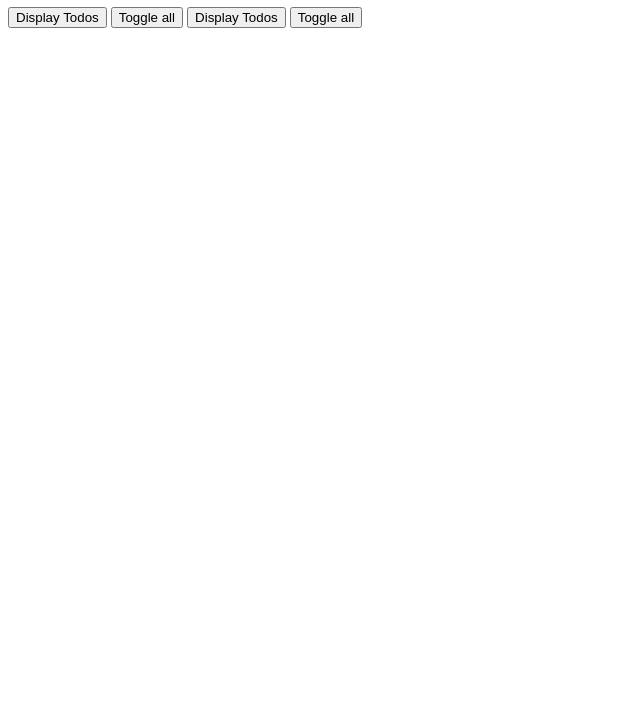
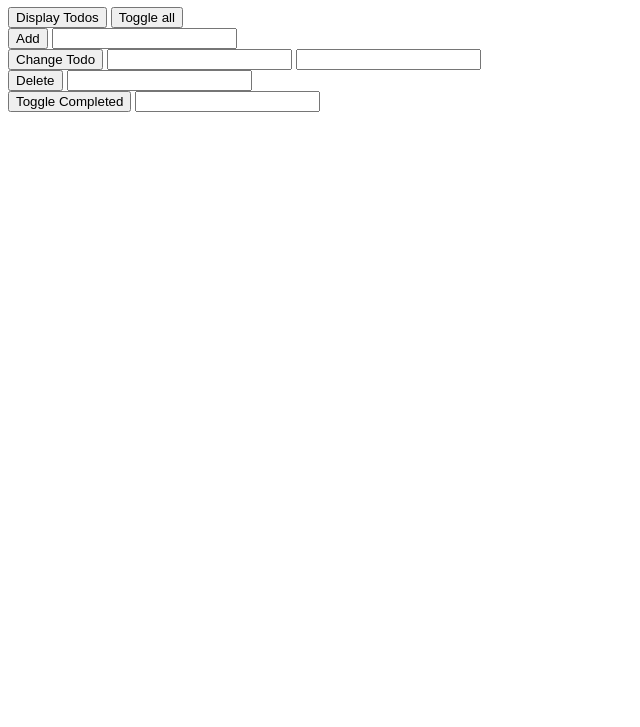
Before and after one commit to giordifungula/Todo-app, a plain HTML site: page index.html in a window 1280 px wide. Shown: the part 73-800 px from the top of the page, without its empty margins (0-640 px from the left). Drawn offline with Linux system fonts and the light colour scheme.

Commit message:
completed the handlers object with methods

```diff
--- a/app.js
+++ b/app.js
@@ -127,17 +127,17 @@ var TodoList = {
 
 
 }
-var displayTodos = document.getElementById("displayTodos");
-var toggleAll = document.getElementById("toggleAll");
+// var displayTodos = document.getElementById("displayTodos");
+// var toggleAll = document.getElementById("toggleAll");
 
-displayTodos.addEventListener('click', function(){
-//console.log("clicked bro this works");
-TodoList.displayTodo();
-//this not needed as we are outside the object
-});
-toggleAll.addEventListener('click' , function(){
-	TodoList.toggleAll();//toggle all Funciton
-});
+// displayTodos.addEventListener('click', function(){
+// //console.log("clicked bro this works");
+// TodoList.displayTodo();
+// //this not needed as we are outside the object
+// });
+// toggleAll.addEventListener('click' , function(){
+// 	TodoList.toggleAll();//toggle all Funciton
+// });
 
 var handlers = {
 	//handle different events
@@ -146,5 +146,38 @@ var handlers = {
 	},
 	toggleAll: function(){
 		TodoList.toggleAll();
+	},
+	addTodo: function() {
+		var todoTextInput = document.getElementById("addTodoText");
+		TodoList.addTodo(todoTextInput.value); //passing a dom element as parameter needs value
+		todoTextInput.value = ''; //clear box
+	},
+	changeTodo: function(){
+		//debugger;
+		var changeTodoPositionInput = document.getElementById("changeTodoPositionInput");
+		var changeTodoTextInput = document.getElementById("changeTodoTextInput");
+
+		TodoList.changeTodo(changeTodoPositionInput.value, changeTodoTextInput.value)
+
+		changeTodoPositionInput.value = ''; //resetting the value
+		changeTodoTextInput.value = '';
+	},
+	deleteTodo: function(){
+
+		var deleteTodoPosition = document.getElementById('deleteTodoPositionInput');
+		TodoList.deleteTodo(deleteTodoPosition.valueAsNumber);
+		deleteTodoPosition = ''; //clear what is stored
+	},
+	toggleCompleted: function(a){
+		// debugger;
+		var toggleCompletedVal = document.getElementById('toggleCompletedInput');
+		TodoList.toggleCompleted(toggleCompletedVal.value);
+		toggleCompletedVal = '';
 	}
+
 };
+
+var userResponse = {
+	//receive information from user
+
+}
--- a/index.html
+++ b/index.html
@@ -5,11 +5,28 @@
 </head>
 <body>
 	<h1>Building a TodoList App checker</h1>
-	<button id="displayTodos">Display Todos</button>
-	<button id="toggleAll">Toggle all</button>
 
-	<button onclick="handlers.displayTodos();" >Display Todos</button>
-	<button onclick="handlers.toggleAll();">Toggle all</button>
+	<button onmousedown="handlers.displayTodos()" >Display Todos</button>
+	<button onclick="handlers.toggleAll()">Toggle all</button>
+	<br>
+
+	<button onclick="handlers.addTodo()">Add</button>
+	<input type="text" id="addTodoText">
+
+	<div>
+		<button onclick="handlers.changeTodo()">Change Todo</button>
+		<input name="" id="changeTodoPositionInput" type="number">
+		<input type="text" name="changeTodoText" id="changeTodoTextInput">
+	</div>
+
+	<div>
+		<button onclick="handlers.deleteTodo()">Delete</button>
+		<input type="number" id="deleteTodoPositionInput"name="deleteTodoPositionInput">
+	</div>
+	<div>
+		<button onclick="handlers.toggleCompleted()">Toggle Completed</button>
+		<input type="number" id="toggleCompletedInput">
+	</div>
 
 	<script type="text/javascript" src="app.js"></script>
 
```
